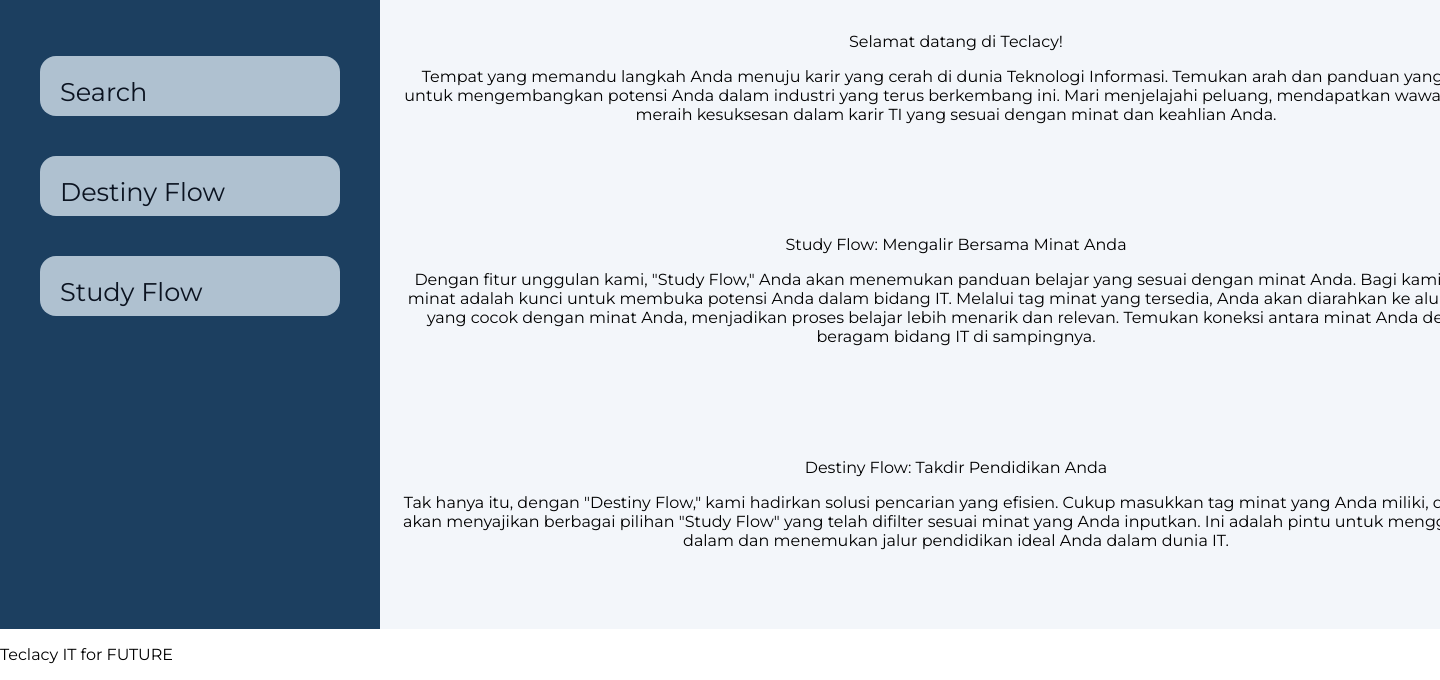
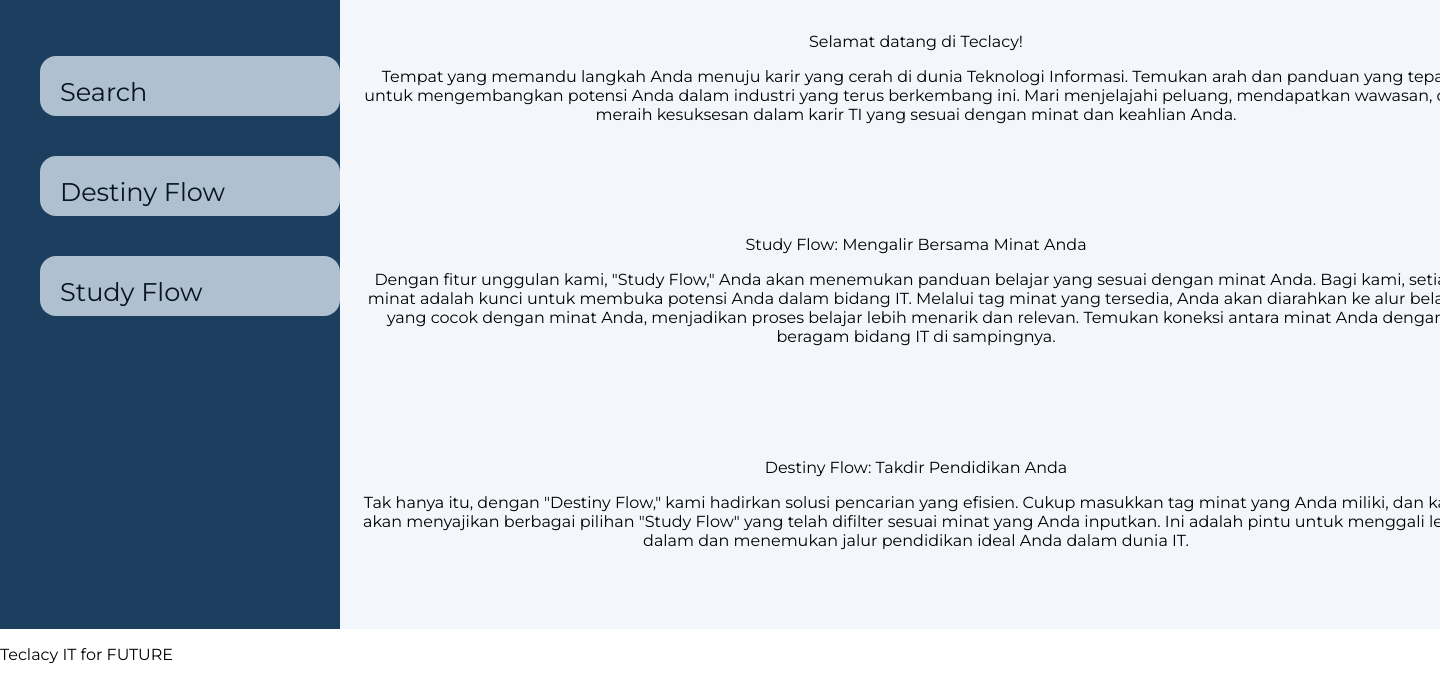
Before and after one commit to HRhizzz/TECLACY, a PHP site: page /home.php in a window 1440 px wide; the page is wider, and only the part inside the window is pictured. Shown: the part 120-800 px from the top of that part. Run offline with PHP 8.4, Linux system fonts and the light colour scheme; some web fonts are replaced.

Commit message:
fix margin darisidebar li

```diff
--- a/assets/home.css
+++ b/assets/home.css
@@ -127,7 +127,7 @@ aside {
   background-color: var(--templatecolor3);
   /* mengatur format */
   padding: 20px;
-  margin: 40px 40px 40px 0px;
+  margin: 40px auto;
 }
 .sidebar ul li a {
   font-size: 1.6em;
```
